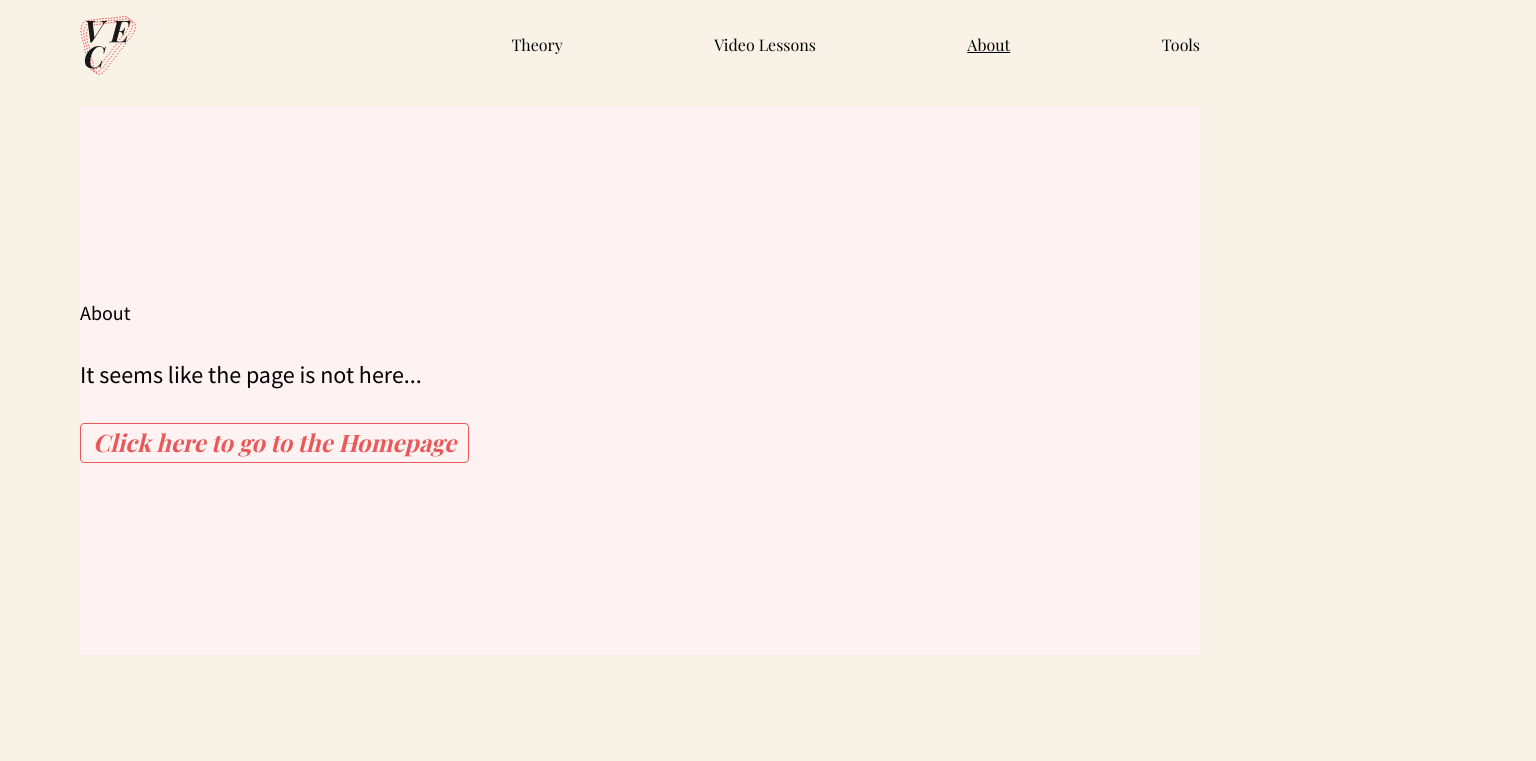
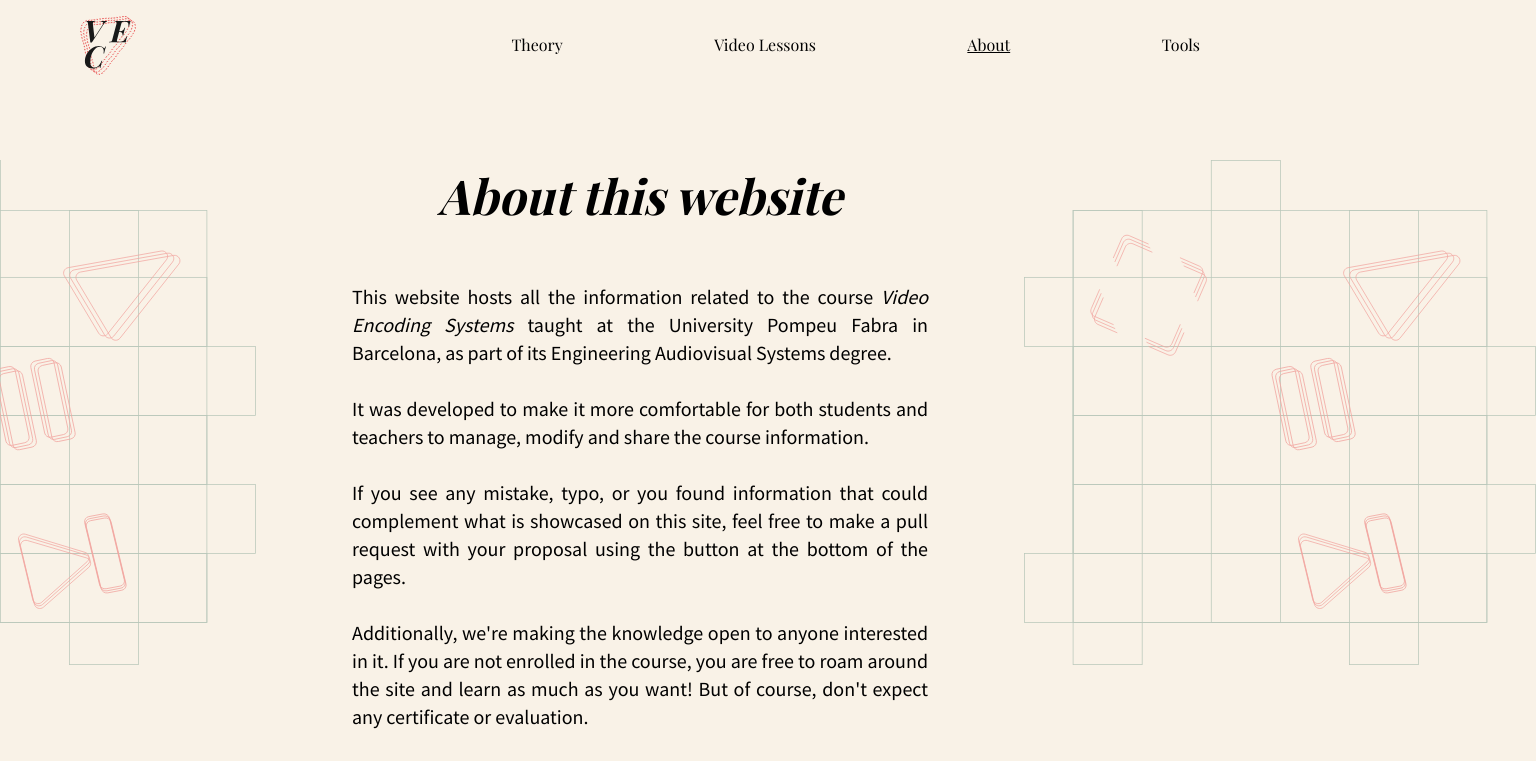
Before and after one commit to aymyo/video-encoding-website, a Next.js app: page /about in a window 1280 px wide. Shown: the top 761 px of the page, 1536 px wide, since content can reach past the window. Built offline with nearby package versions, Linux system fonts and the light colour scheme.

Commit message:
about and 404

```diff
--- a/pages/404.tsx
+++ b/pages/404.tsx
@@ -16,19 +16,26 @@ const ErrorPage: NextPage<ErrorPageProps> = ({ docs }) => {
   const path = useRouter().asPath;
   return (
     <Layout>
-      <section className='h-full block bg-red-50 md:py-32'>
-        <h1 className='font-normal text-lg sm:text-xl md:text-xl lg:text-xl mt-16 mb-8'>
-          Error 404: Page not found
-        </h1>
-        <div className='text-xl md:text-2xl mb-16'>
-          <p className='mb-8'>
-            It seems like the page <b>{path}</b> is not here...
-          </p>
-          <Link href='/'>
-            <a className='btn'>Click here to go to the Homepage</a>
-          </Link>
-        </div>
-      </section>
+      <img
+        src='/img/hero.svg'
+        width='512px'
+        className='opacity-50 absolute top-40 z-0 right-0 -mr-96 lg:-mr-64 xl:-mr-54'
+      />
+      <img
+        src='/img/hero.svg'
+        width='512px'
+        className='opacity-50 absolute top-40 z-0 left-0  -ml-96 lg:-ml-64 xl:-ml-54'
+      />
+      <div className='flex flex-col items-center'>
+        <h1 className='text-4xl sm:text-5xl italic font-bold font-serif pt-32 pb-8'>Error 404</h1>
+        <p className='text-xl sm:text-2xl leading-loose sm:leading-loose font-mono pb-8 max-w-xl'>
+          It seems like the page{' '}
+          <code className='bg-bgSecondary rounded py-0.5 px-1.5'>{path}</code> is not here...
+        </p>
+        <Link href='/'>
+          <a className='btn'>Click here to go to the homepage</a>
+        </Link>
+      </div>
     </Layout>
   );
 };
--- a/pages/about.tsx
+++ b/pages/about.tsx
@@ -10,15 +10,46 @@ interface AboutPageProps {
 const AboutPage: NextPage<AboutPageProps> = () => {
   return (
     <Layout>
-      <section className='h-full block bg-red-50 md:py-32'>
-        <h1 className='font-normal text-lg sm:text-xl md:text-xl lg:text-xl mt-16 mb-8'>About</h1>
-        <div className='text-xl md:text-2xl mb-16'>
-          <p className='mb-8'>It seems like the page is not here...</p>
-          <Link href='/'>
-            <a className='btn'>Click here to go to the Homepage</a>
-          </Link>
+      <img
+        src='/img/hero.svg'
+        width='512px'
+        className='opacity-50 absolute top-40 z-0 right-0 -mr-96 lg:-mr-64 xl:-mr-54'
+      />
+      <img
+        src='/img/hero.svg'
+        width='512px'
+        className='opacity-50 absolute top-40 z-0 left-0  -ml-96 lg:-ml-64 xl:-ml-54'
+      />
+      <div className='flex flex-col items-center'>
+        <h1 className='text-4xl sm:text-5xl italic font-bold font-serif pt-16 pb-16'>
+          About this website
+        </h1>
+        <div className='text-lg sm:text-xl text-justify pb-8 max-w-xl '>
+          <p>
+            This website hosts all the information related to the course{' '}
+            <i>Video Encoding Systems</i> taught at the University Pompeu Fabra in Barcelona, as
+            part of its Engineering Audiovisual Systems degree. <br /> <br />
+          </p>
+          <p>
+            It was developed to make it more comfortable for both students and teachers to manage,
+            modify and share the course information. <br /> <br />
+          </p>
+          <p>
+            If you see any mistake, typo, or you found information that could complement what is
+            showcased on this site, feel free to make a pull request with your proposal using the
+            button at the bottom of the pages. <br /> <br />
+          </p>
+          <p>
+            Additionally, we're making the knowledge open to anyone interested in it. If you are not
+            enrolled in the course, you are free to roam around the site and learn as much as you
+            want! But of course, don't expect any certificate or evaluation.
+          </p>
         </div>
-      </section>
+
+        <Link href='/theory/0-Introduction'>
+          <a className='btn'>Start learning!</a>
+        </Link>
+      </div>
     </Layout>
   );
 };
```
Also changed, not shown: 1 other file (tests, documents, lock files or other folders).
